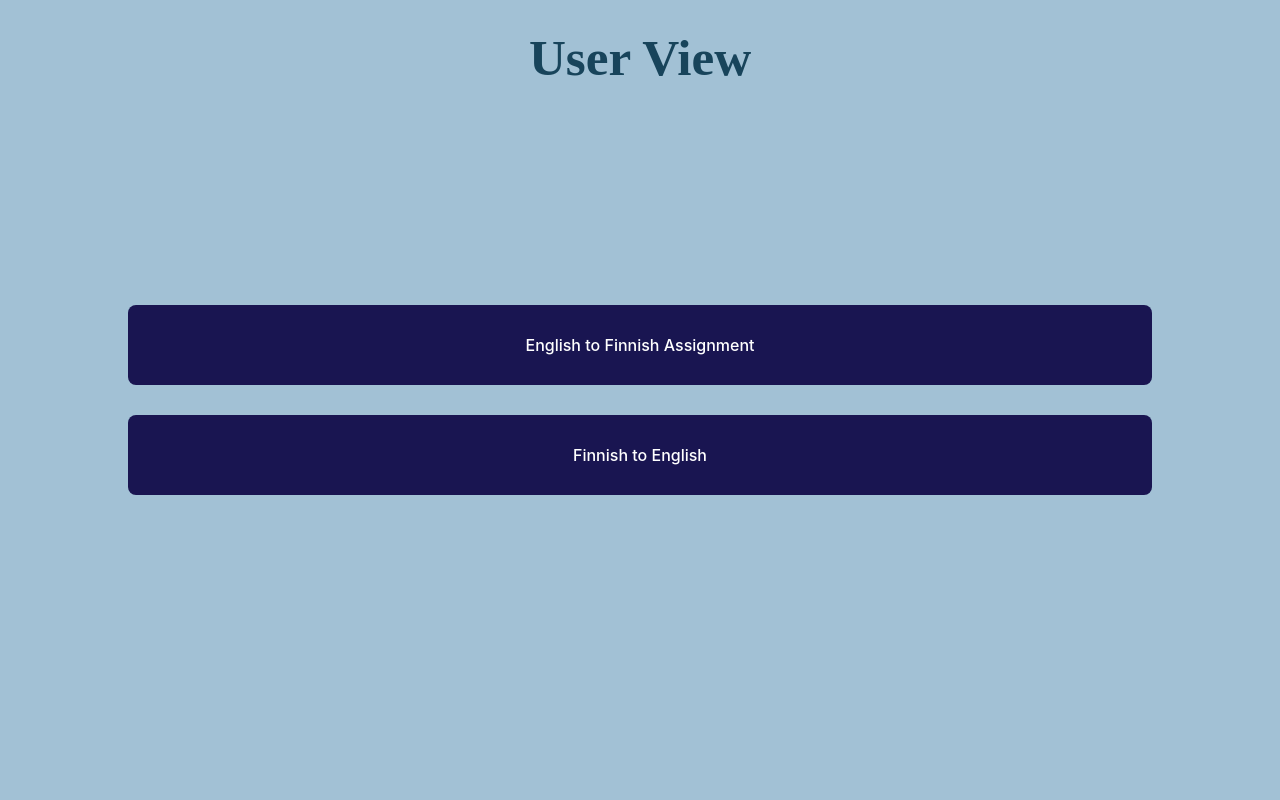
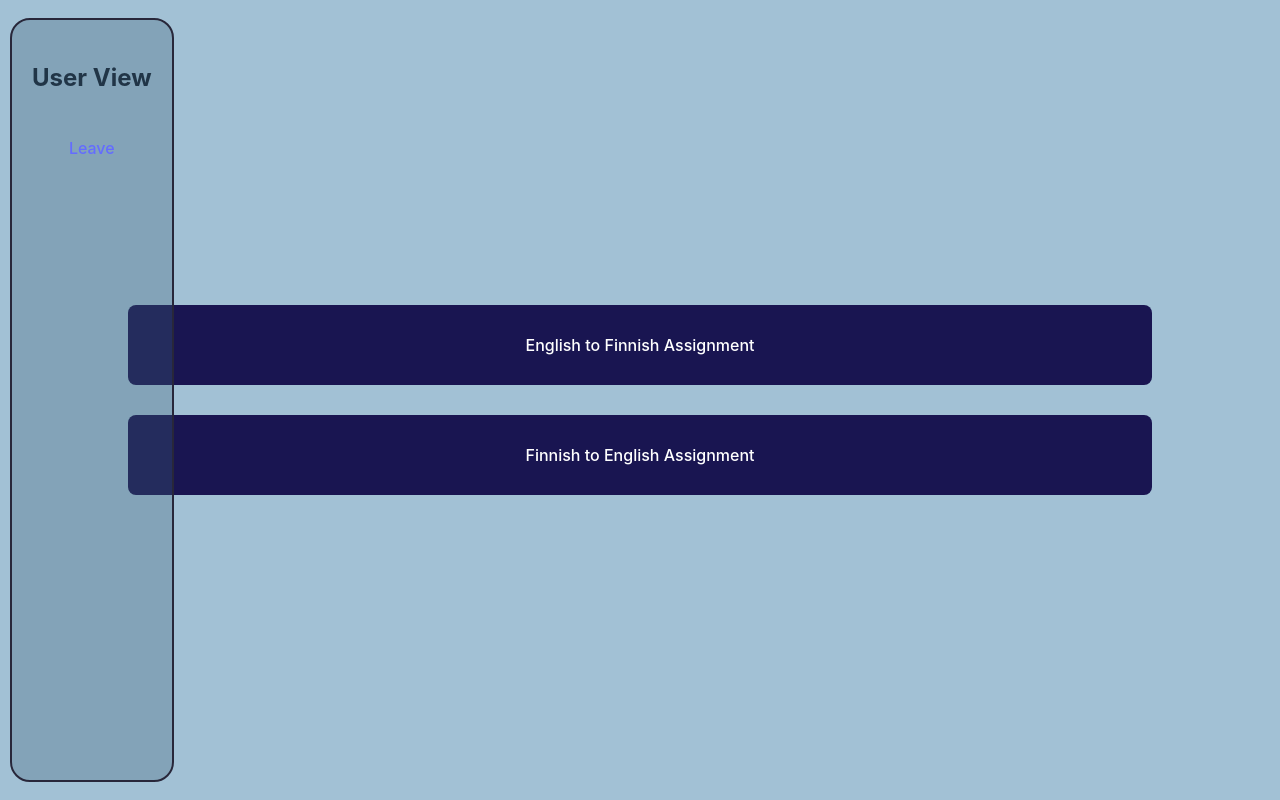
Before and after one commit to rueire/Fullstack-Project, a React (Vite) app in the folder frontend/: page /user in a window 1280 px wide. Built offline with nearby package versions, Linux system fonts and the light colour scheme.

Commit message:
Update: Userview, Assignment
mostly beauty changes

```diff
--- a/frontend/src/components/Assignment.jsx
+++ b/frontend/src/components/Assignment.jsx
@@ -1,4 +1,5 @@
 import { useState, useEffect } from "react";
+import ButtonLink from "./Buttonlink";
 import FetchWords from "./FetchWords";
 
 export default function Assignment({mode}) {
@@ -62,7 +63,12 @@ export default function Assignment({mode}) {
 
     return (<>
         <div className='appTitle'>
-            <h1>{isFinnishToEnglish ? 'Finnish - English':'English-Finnish'}</h1>
+            <div>
+                <h1>{isFinnishToEnglish ? 'Finnish - English' : 'English-Finnish'}</h1>
+            </div>
+            <div>
+                <ButtonLink to="/user">Leave Assignment</ButtonLink>
+            </div>
         </div>
         <div className='outerContainer'>
             <div className="wordTable">
--- a/frontend/src/components/UserView.jsx
+++ b/frontend/src/components/UserView.jsx
@@ -1,11 +1,16 @@
 import ButtonLink from "./Buttonlink"
+import { Link } from "react-router-dom"
 
 export default function UserView() {
     return <>
-    <h1 id="user-title"> User View</h1>
+    <nav className="user-nav">
+        {/* <h1 id="user-title"> User View</h1> */}
+        <div><h2>User View</h2></div>
+        <div><Link className={'user-btn'} to="/">Leave</Link></div>
+    </nav>
     <div className="user-choices">
         <ButtonLink to="/engfinn">English to Finnish Assignment</ButtonLink>
-        <ButtonLink to="/finneng"> Finnish to English</ButtonLink>
+        <ButtonLink to="/finneng"> Finnish to English Assignment</ButtonLink>
     </div>
     </>
 }
```
